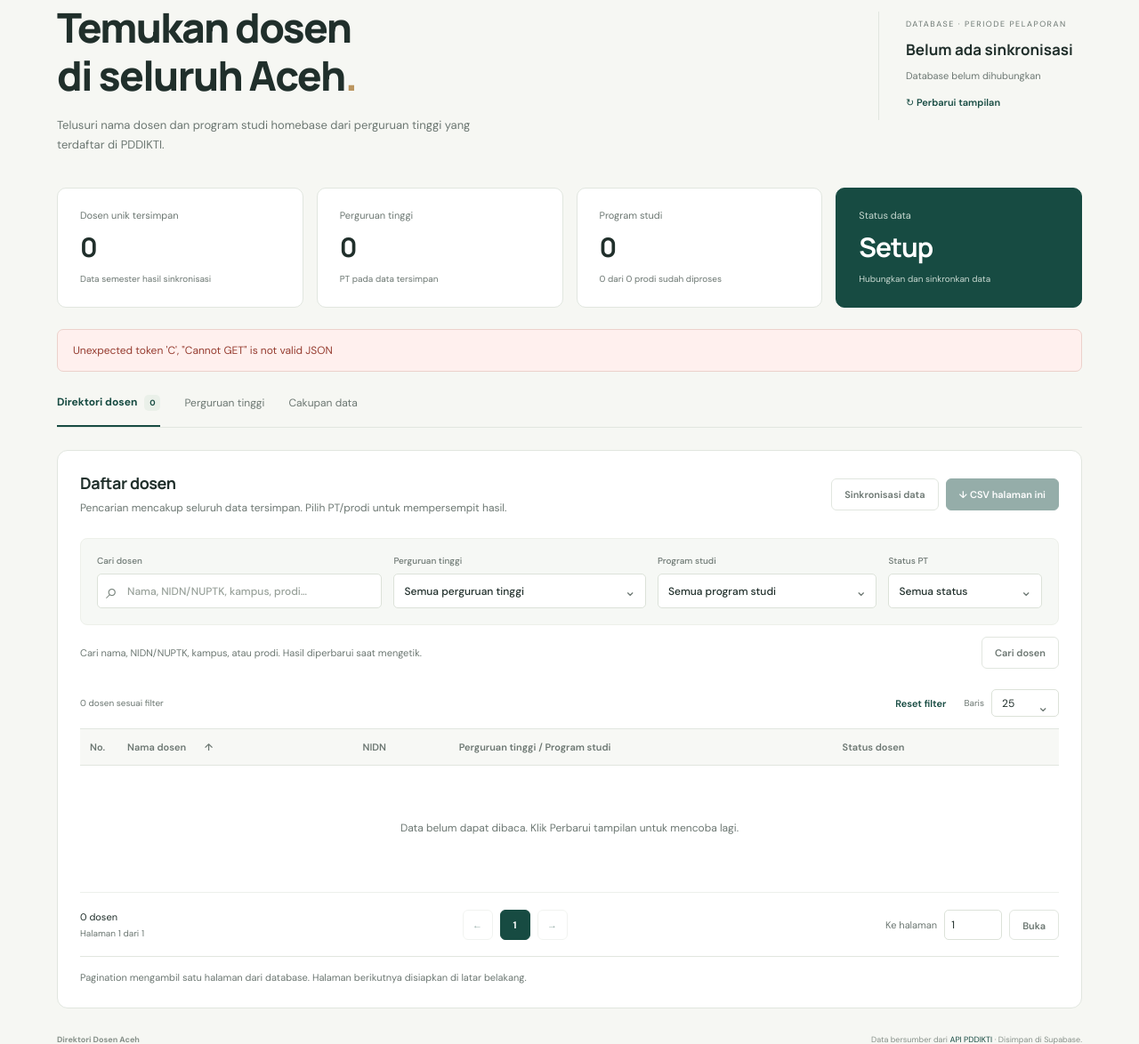
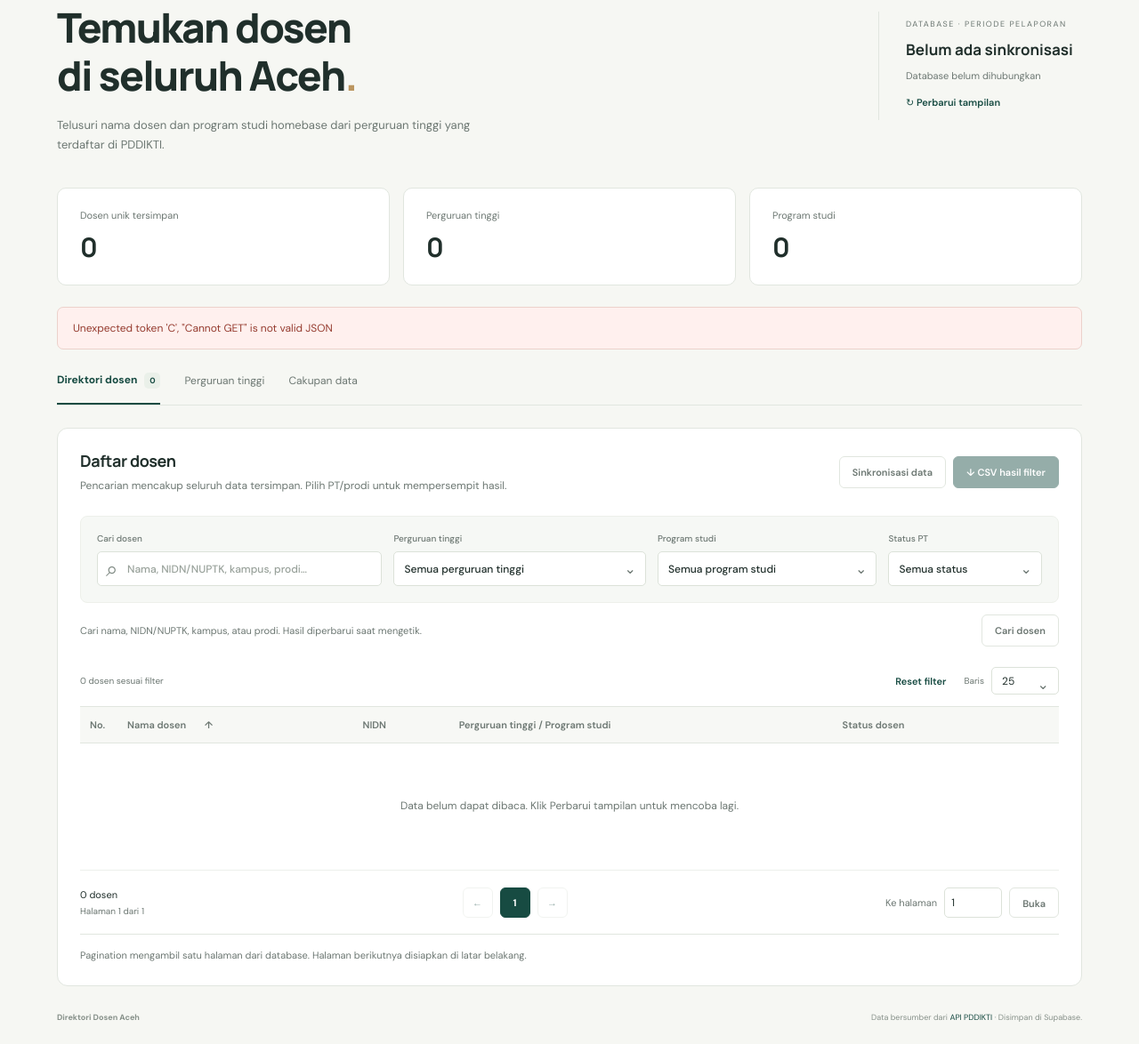
Before and after one commit to Gyzei/si-kelompok-2-t1, a PHP site: page / in a window 1280 px wide. Shown: the part 176-1350 px from the top of the page at 89% size. After the commit the page ends 1325 px from the top, so only its background shows below. Run offline with PHP 8.4, Linux system fonts and the light colour scheme.

Commit message:
tweak csv downloader

```diff
--- a/assets/database-app.js
+++ b/assets/database-app.js
@@ -1,9 +1,10 @@
+import {filteredCsv} from './export.mjs';
 import {DirectoryClient} from './database-client.mjs';
 import {enhanceSelects,syncSelect} from './search-select.js';
 import {pageNumbers} from './pagination.mjs';
 import {matchesText,tokens,searchScore} from './filter.mjs';
 const $=id=>document.getElementById(id),client=new DirectoryClient();
-const state={meta:null,rows:[],total:0,page:1,epoch:0,loading:false,error:'',desc:false,timer:null};
+const state={meta:null,rows:[],total:0,page:1,epoch:0,loading:false,error:'',desc:false,timer:null,exporting:false,exportMessage:null};
 const number=value=>Number(value||0).toLocaleString('id-ID');
 const escape=value=>String(value??'').replace(/[&<>"']/g,c=>({'&':'&amp;','<':'&lt;','>':'&gt;','"':'&quot;',"'":'&#39;'}[c]));
 const filters=()=>({query:$('search').value.trim(),pt:$('pt-filter').value,prodi:$('prodi-filter').value,status:$('status-filter').value});
@@ -17,10 +18,10 @@ function period(value){if(!value)return 'Belum ada sinkronisasi';const year=Numb
 function render(){
  const meta=state.meta,complete=Boolean(meta?.updated_at),partial=Boolean(meta?.run_id&&!meta.updated_at),syncing=meta?.sync?.status==='running',paused=meta?.sync?.status==='paused',pt=meta?.perguruan_tinggi||[],prodi=meta?.prodi||[],pages=Math.max(1,Math.ceil(state.total/Number($('page-size').value))),f=filters();
  $('semester').textContent=period(meta?.semester);$('updated').textContent=meta?.updated_at?'Diperbarui '+new Date(meta.updated_at).toLocaleString('id-ID',{timeZone:'Asia/Bangkok'})+' UTC+7':syncing?'Sinkronisasi pertama berlangsung':paused?'Sinkronisasi pertama tertunda':meta?'Menunggu sinkronisasi pertama':'Database belum dihubungkan';
- $('stat-dosen').textContent=number(meta?.total_dosen);$('tab-count').textContent=number(meta?.total_dosen);$('stat-pt').textContent=number(pt.length);$('stat-pt-note').textContent='PT pada data tersimpan';
- const processed=prodi.filter(p=>p.jumlah_dosen_terambil!==null&&p.jumlah_dosen_terambil!==undefined).length; $('stat-prodi').textContent=number(prodi.length);$('stat-prodi-note').textContent=number(processed)+' dari '+number(prodi.length)+' prodi sudah diproses';$('stat-coverage').textContent=complete?'Tersimpan':partial?'Sebagian':syncing?'Memuat':paused?'Tertunda':meta?'Terhubung':'Setup';$('stat-coverage-note').textContent=complete?'Sinkronisasi lengkap':partial?'Data bertambah selama sinkronisasi':syncing?'Pengumpulan PDDIKTI berlangsung':paused?'Progres tersimpan di database':meta?'Siap untuk sinkronisasi pertama':'Hubungkan dan sinkronkan data';
+ $('stat-dosen').textContent=number(meta?.total_dosen);$('tab-count').textContent=number(meta?.total_dosen);$('stat-pt').textContent=number(pt.length);
+ const processed=prodi.filter(p=>p.jumlah_dosen_terambil!==null&&p.jumlah_dosen_terambil!==undefined).length; $('stat-prodi').textContent=number(prodi.length);
  $('notice').className='notice'+(state.error?' error':complete?' success':'');
- $('notice').textContent=state.error||(state.loading?'Mencari data di database…':complete?'Data tersimpan dari PDDIKTI. Pencarian mencakup seluruh data semester ini.':partial?'Cakupan sementara: '+number(processed)+' dari '+number(prodi.length)+' prodi sudah diproses. Data dosen akan bertambah selama sinkronisasi.':syncing?'Sinkronisasi pertama sedang berjalan. Data dosen akan tampil setelah pengumpulan dan pemeriksaan selesai.':paused?'Sinkronisasi pertama tertunda. Progres tersimpan; lanjutkan dari halaman pengelola.':'Database terhubung dan belum berisi data. Jalankan sinkronisasi dari halaman pengelola.');
+ $('notice').textContent=state.error||state.exportMessage||(state.loading?'Mencari data di database…':complete?'Data tersimpan dari PDDIKTI. Pencarian mencakup seluruh data semester ini.':partial?'Cakupan sementara: '+number(processed)+' dari '+number(prodi.length)+' prodi sudah diproses. Data dosen akan bertambah selama sinkronisasi.':syncing?'Sinkronisasi pertama sedang berjalan. Data dosen akan tampil setelah pengumpulan dan pemeriksaan selesai.':paused?'Sinkronisasi pertama tertunda. Progres tersimpan; lanjutkan dari halaman pengelola.':'Database terhubung dan belum berisi data. Jalankan sinkronisasi dari halaman pengelola.');
  $('search-clear').hidden=!$('search').value;
  $('result-count').textContent=number(state.total)+' dosen sesuai filter'+(partial?' · cakupan sementara':'');$('search-hint').textContent='Cari nama, NIDN/NUPTK, kampus, atau prodi. Hasil diperbarui saat mengetik.';
  const start=(state.page-1)*Number($('page-size').value);
@@ -33,7 +34,7 @@ function render(){
  $('page-numbers').innerHTML=pageNumbers(state.page,pages).map(p=>p==='…'?'<span class="page-ellipsis">…</span>':'<button class="page-number'+(p===state.page?' current':'')+'" type="button" data-page="'+p+'" aria-label="Halaman '+p+'"'+(p===state.page?' aria-current="page"':'')+'>'+number(p)+'</button>').join('');
  $('prev').disabled=state.loading||state.page===1;$('next').disabled=state.loading||state.page>=pages;$('jump-page').max=String(pages);$('jump-page').value=String(state.page);
  $('page-numbers').querySelectorAll('button').forEach(b=>b.disabled=state.loading);$('jump-form').querySelector('button').disabled=state.loading;
- $('sort-name').querySelector('span').textContent=state.desc?'↓':'↑';$('export').disabled=state.loading||!state.rows.length;
+ $('sort-name').querySelector('span').textContent=state.desc?'↓':'↑';$('export').disabled=state.exporting||state.loading||!state.rows.length;$('export-csv').disabled=state.exporting||state.loading||!state.rows.length;
  $('scope').textContent=partial?'Sinkronisasi pertama: dosen yang sudah terkumpul ditampilkan bertahap. Cakupan belum lengkap.':'Data tersimpan dari PDDIKTI. Pembaruan berikutnya tidak mengganti data lengkap lama hingga seluruh proses selesai.';
  $('progress').innerHTML=[['Perguruan tinggi',number(pt.length)+' PT'],['Homebase diproses',number(processed)+' / '+number(prodi.length)+' prodi'],['Dosen unik',number(meta?.total_dosen)],['Sinkronisasi terakhir',meta?.sync?.status==='paused'?'Tertunda':meta?.sync?.status==='running'?'Sedang berjalan':meta?.run_id?'Selesai':'Belum dijalankan']].map(([label,value])=>'<li><span>'+label+'</span><strong>'+escape(value)+'</strong></li>').join('');
  const different=prodi.filter(p=>p.jumlah_dosen_terambil!==null&&p.jumlah_dosen_terambil!==undefined&&p.jumlah_dosen_api!==p.jumlah_dosen_terambil).length;
@@ -76,7 +77,18 @@ $('dosen-rows').addEventListener('click',e=>{const button=e.target.closest('[dat
 });
 $('close-detail').addEventListener('click',()=>$('detail').close());
 function download(name,content,type){const url=URL.createObjectURL(new Blob([content],{type})),link=document.createElement('a');link.href=url;link.download=name;link.click();setTimeout(()=>URL.revokeObjectURL(url),1000);}
-function csv(){const cell=value=>{let text=String(value??'');if(/^[=+@-]/.test(text))text="'"+text;return '"'+text.replaceAll('"','""')+'"';},rows=[['Nama','NIDN','NUPTK','Perguruan tinggi','Program studi','Semester']];const f=filters();for(const row of state.rows)for(const a of row.afiliasi)if((!f.pt||a.id_pt===f.pt)&&(!f.prodi||a.id_prodi===f.prodi)&&(!f.status||a.status_pt===f.status))rows.push([row.nama,row.nidn,row.nuptk,a.nama_pt,a.nama_prodi,a.semester]);download('dosen-aceh-halaman-'+state.page+'.csv','\uFEFF'+rows.map(r=>r.map(cell).join(',')).join('\r\n'),'text/csv;charset=utf-8');}
+async function csv(){
+ if(state.exporting||state.loading||!state.rows.length)return;
+ const scope={...filters()},desc=state.desc;
+ state.exporting=true;state.error='';state.exportMessage='Menyiapkan CSV seluruh hasil filter…';render();
+ try{
+  const exporter=new DirectoryClient({ttl:0,max:1});
+  const rows=await exporter.all(scope,{desc,onProgress:(count,total)=>{state.exportMessage='Menyiapkan CSV: '+number(count)+' dari '+number(total)+' dosen…';render();}});
+  download('dosen-aceh-hasil-filter.csv',filteredCsv(rows,scope),'text/csv;charset=utf-8');
+  state.exportMessage='CSV siap: '+number(rows.length)+' dosen sesuai filter saat unduhan dimulai.';
+ }catch(error){state.exportMessage=null;state.error=error.message;}
+ finally{state.exporting=false;render();}
+}
 $('export').addEventListener('click',csv);$('export-csv').addEventListener('click',csv);$('export-json').addEventListener('click',()=>download('dosen-aceh-halaman-'+state.page+'.json',JSON.stringify({semester:state.meta?.semester,updated_at:state.meta?.updated_at,complete:Boolean(state.meta?.updated_at),page:state.page,total:state.total,dosen:state.rows},null,2),'application/json'));$('export-txt').addEventListener('click',()=>download('nama-dosen-halaman-'+state.page+'.txt',state.rows.map(r=>r.nama).join('\r\n'),'text/plain;charset=utf-8'));
 enhanceSelects(['pt-filter','prodi-filter','status-filter','page-size']);await load();
 
--- a/assets/database-client.mjs
+++ b/assets/database-client.mjs
@@ -14,5 +14,17 @@ export class DirectoryClient {
  }
  meta(){return this.request({action:'meta'});}
  list(filters,page,size,desc=false){return this.request({action:'list',q:filters.query||'',pt:filters.pt||'',prodi:filters.prodi||'',status:filters.status||'',page,size,desc:desc?'1':'0'});}
+ async all(filters,{desc=false,onProgress=()=>{}}={}){
+  const scope={...filters},rows=[],ids=new Set();let run,total;
+  for(let page=1;;page++){
+   const result=await this.list(scope,page,500,desc);
+   if(page===1){run=result.run_id;total=Number(result.total);}
+   if(result.run_id!==run||Number(result.total)!==total)throw new Error('Data berubah selama unduhan. Silakan unduh ulang.');
+   for(const row of result.items){if(ids.has(row.id))throw new Error('Data berubah selama unduhan. Silakan unduh ulang.');ids.add(row.id);rows.push(row);}
+   onProgress(rows.length,total);
+   if(rows.length===total)return rows;
+   if(!result.items.length||rows.length>total)throw new Error('Unduhan belum lengkap. Silakan coba lagi.');
+  }
+ }
  clear(){this.cache.clear();}
 }
--- /dev/null
+++ b/assets/export.mjs
@@ -0,0 +1,6 @@
+export function filteredCsv(lecturers,filters={}){
+ const cell=value=>{let text=String(value??'');if(/^[=+@-]/.test(text))text="'"+text;return '"'+text.replaceAll('"','""')+'"';};
+ const rows=[['Nama','NIDN','NUPTK','Perguruan tinggi','Program studi','Semester']];
+ for(const row of lecturers)for(const a of row.afiliasi)if((!filters.pt||a.id_pt===filters.pt)&&(!filters.prodi||a.id_prodi===filters.prodi)&&(!filters.status||a.status_pt===filters.status))rows.push([row.nama,row.nidn,row.nuptk,a.nama_pt,a.nama_prodi,a.semester]);
+ return '\uFEFF'+rows.map(row=>row.map(cell).join(',')).join('\r\n');
+}
--- a/assets/style.css
+++ b/assets/style.css
@@ -180,7 +180,7 @@ h1 span {
 }
 .stats {
   display:grid;
-  grid-template-columns:repeat(4,1fr);
+  grid-template-columns:repeat(3,minmax(0,1fr));
   gap:15px;
   margin-bottom:24px
 }
@@ -202,19 +202,6 @@ h1 span {
   font-size:30px;
   letter-spacing:-1px;
   line-height:1.3
-}
-.stats small {
-  font-size:10px;
-  color:var(--muted);
-  line-height:1.6
-}
-.stats .coverage-card {
-  background:var(--green);
-  border-color:var(--green);
-  color:white
-}
-.stats .coverage-card span,.stats .coverage-card small {
-  color:#c8d9d1
 }
 .notice {
   background:var(--amber);
@@ -793,7 +780,7 @@ dialog>a {
     grid-column:1 / -1
   }
   .stats {
-    grid-template-columns:1fr 1fr;
+    grid-template-columns:1fr;
     margin-bottom:18px
   }
   .stats article {
@@ -805,9 +792,6 @@ dialog>a {
   }
   .stats article>span {
     font-size:10px
-  }
-  .stats small {
-    font-size:9px
   }
   .notice {
     font-size:11px;
--- a/index.html
+++ b/index.html
@@ -20,10 +20,9 @@
     </section>
 
     <section class="stats" aria-label="Ringkasan data">
-      <article><span id="stat-dosen-label">Dosen unik tersimpan</span><strong id="stat-dosen">—</strong><small id="stat-dosen-note">Data semester hasil sinkronisasi</small></article>
-      <article><span>Perguruan tinggi</span><strong id="stat-pt">—</strong><small id="stat-pt-note">Seluruh status PT</small></article>
-      <article><span>Program studi</span><strong id="stat-prodi">—</strong><small id="stat-prodi-note">Diambil sesuai kebutuhan</small></article>
-      <article class="coverage-card"><span>Status data</span><strong id="stat-coverage">Live</strong><small id="stat-coverage-note">Data API dimuat bertahap</small></article>
+      <article><span id="stat-dosen-label">Dosen unik tersimpan</span><strong id="stat-dosen">—</strong></article>
+      <article><span>Perguruan tinggi</span><strong id="stat-pt">—</strong></article>
+      <article><span>Program studi</span><strong id="stat-prodi">—</strong></article>
     </section>
 
     <div id="notice" class="notice" role="status" aria-live="polite">Mengambil data langsung dari API PDDIKTI…</div>
@@ -34,7 +33,7 @@
     </nav>
 
     <section id="panel-dosen" class="panel">
-      <div class="panel-heading"><div><h2>Daftar dosen</h2><p>Pencarian mencakup seluruh data tersimpan. Pilih PT/prodi untuk mempersempit hasil.</p></div><div class="panel-actions"><a class="button secondary" href="admin.html">Sinkronisasi data</a><button id="export" class="button" type="button" disabled>↓ CSV halaman ini</button></div></div>
+      <div class="panel-heading"><div><h2>Daftar dosen</h2><p>Pencarian mencakup seluruh data tersimpan. Pilih PT/prodi untuk mempersempit hasil.</p></div><div class="panel-actions"><a class="button secondary" href="admin.html">Sinkronisasi data</a><button id="export" class="button" type="button" disabled>↓ CSV hasil filter</button></div></div>
       <form id="filters" class="filters" role="search">
         <label class="search-label">Cari dosen<div class="search-box"><span aria-hidden="true">⌕</span><input id="search" maxlength="120" type="search" aria-label="Cari dosen" placeholder="Nama, NIDN/NUPTK, kampus, prodi…" autocomplete="off"><button id="search-clear" type="button" aria-label="Bersihkan pencarian" hidden>×</button></div></label>
         <label>Perguruan tinggi<select id="pt-filter"><option value="">Semua perguruan tinggi</option></select></label>
@@ -55,7 +54,7 @@
 
     <section id="panel-coverage" class="panel" hidden>
       <div class="panel-heading"><div><h2>Seberapa lengkap data ini?</h2><p id="scope">Cakupan mengikuti semester dan pelaporan perguruan tinggi di PDDIKTI.</p></div></div>
-      <div class="coverage-grid"><div><h3>Data tersimpan</h3><ol class="progress-list" id="progress"></ol><h3>Unduh halaman saat ini</h3><div class="download-links"><button id="export-json" type="button">JSON halaman ini ↗</button><button id="export-csv" type="button">CSV halaman ini ↗</button><button id="export-txt" type="button">Nama pada halaman ini ↗</button></div></div><div><h3>Identitas dan batas cakupan</h3><p>Data diambil dari PDDIKTI melalui sinkronisasi, lalu disimpan di Supabase. Pencarian dan pagination membaca database, sehingga tidak menunggu API PDDIKTI setiap kali digunakan.</p><p>Sinkronisasi menyimpan progres dan dapat dilanjutkan. Pada sinkronisasi pertama, dosen yang sudah terkumpul ditampilkan bertahap dengan label cakupan sementara. Pembaruan berikutnya tetap menampilkan data lengkap lama hingga semua PT, prodi, dan homebase selesai. Waktu pembaruan terakhir terlihat di bagian atas.</p><p>Dosen digabung berdasarkan NIDN, NUPTK, atau ID SDM. Nama yang sama dengan identitas berbeda tetap terpisah.</p><p id="count-differences" hidden></p><p>Unduhan berisi hasil pada halaman yang sedang ditampilkan, dan CSV mencatat satu baris per afiliasi. Cakupan mengikuti pelaporan homebase PDDIKTI untuk semester terpilih.</p></div></div>
+      <div class="coverage-grid"><div><h3>Data tersimpan</h3><ol class="progress-list" id="progress"></ol><h3>Unduh data</h3><div class="download-links"><button id="export-json" type="button">JSON halaman ini ↗</button><button id="export-csv" type="button">CSV seluruh hasil filter ↗</button><button id="export-txt" type="button">Nama pada halaman ini ↗</button></div></div><div><h3>Identitas dan batas cakupan</h3><p>Data diambil dari PDDIKTI melalui sinkronisasi, lalu disimpan di Supabase. Pencarian dan pagination membaca database, sehingga tidak menunggu API PDDIKTI setiap kali digunakan.</p><p>Sinkronisasi menyimpan progres dan dapat dilanjutkan. Pada sinkronisasi pertama, dosen yang sudah terkumpul ditampilkan bertahap dengan label cakupan sementara. Pembaruan berikutnya tetap menampilkan data lengkap lama hingga semua PT, prodi, dan homebase selesai. Waktu pembaruan terakhir terlihat di bagian atas.</p><p>Dosen digabung berdasarkan NIDN, NUPTK, atau ID SDM. Nama yang sama dengan identitas berbeda tetap terpisah.</p><p id="count-differences" hidden></p><p>CSV mencakup seluruh hasil filter dan pencarian, dengan satu baris per afiliasi yang sesuai filter. JSON dan daftar nama hanya mencakup halaman yang ditampilkan. Cakupan mengikuti pelaporan homebase PDDIKTI untuk semester terpilih.</p></div></div>
       <div id="error-section" hidden><h3>Permintaan yang perlu diulang</h3><p>Klik Muat lebih banyak untuk mencoba lagi atau Ambil data terbaru untuk memulai sesi baru.</p><ul id="errors" class="error-list"></ul></div>
     </section>
     <footer><span>Direktori Dosen Aceh</span><p>Data bersumber dari <a href="https://pddikti.kemdiktisaintek.go.id" target="_blank" rel="noopener noreferrer">API PDDIKTI</a> · Disimpan di Supabase.</p></footer>
--- a/scripts/build.mjs
+++ b/scripts/build.mjs
@@ -1,5 +1,5 @@
 import fs from 'node:fs/promises';
 await fs.mkdir('public/assets',{recursive:true});
 await fs.copyFile('index.html','public/index.html');await fs.copyFile('admin.html','public/admin.html');
-for(const name of ['database-app.js','database-client.mjs','admin.js','filter.mjs','pagination.mjs','search-select.js','style.css'])await fs.copyFile('assets/'+name,'public/assets/'+name);
+for(const name of ['database-app.js','database-client.mjs','export.mjs','admin.js','filter.mjs','pagination.mjs','search-select.js','style.css'])await fs.copyFile('assets/'+name,'public/assets/'+name);
 console.log('Vercel assets ready. Only database UI and public assets are published.');
```
Also changed, not shown: SETUP-SUPABASE.md (+1 -1 lines), tests/export.test.mjs (added, +25 -0 lines), README.md.
